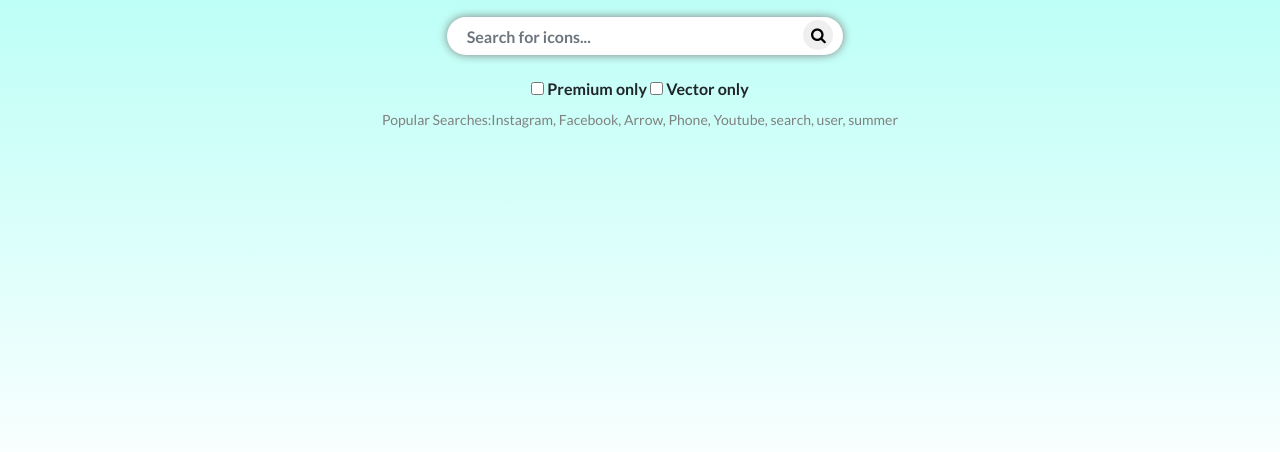
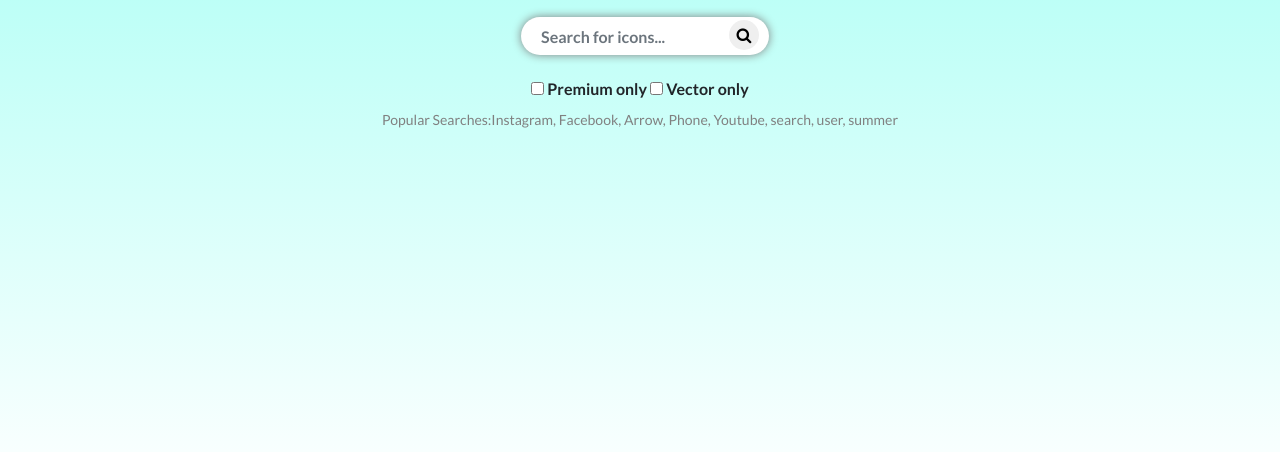
Before and after one commit to Aneeshwaran/icon-finder, a plain HTML site: page index.html in a window 1280 px wide. Shown: the part 296-748 px from the top of the page. Drawn offline with nearby package versions, Linux system fonts and the light colour scheme.

Commit message:
Update index.html

```diff
--- a/index.html
+++ b/index.html
@@ -63,7 +63,7 @@
                 </p>
                 <center>
                     <form id="search" class="col-6 search-area  gap">
-                        <input type="text" class=" col-8 form-control" id="query" name="query" placeholder="Search for icons..." autofocus>
+                        <input type="text" class="col-xs-8 col-sm-7 col-sm-6 col-lg-5 form-control" id="query" name="query" placeholder="Search for icons..." autofocus>
                         <button class="sea" type="submit"><i class="fa fa-search"></i></button>
                     </form>
                 </center>
```
